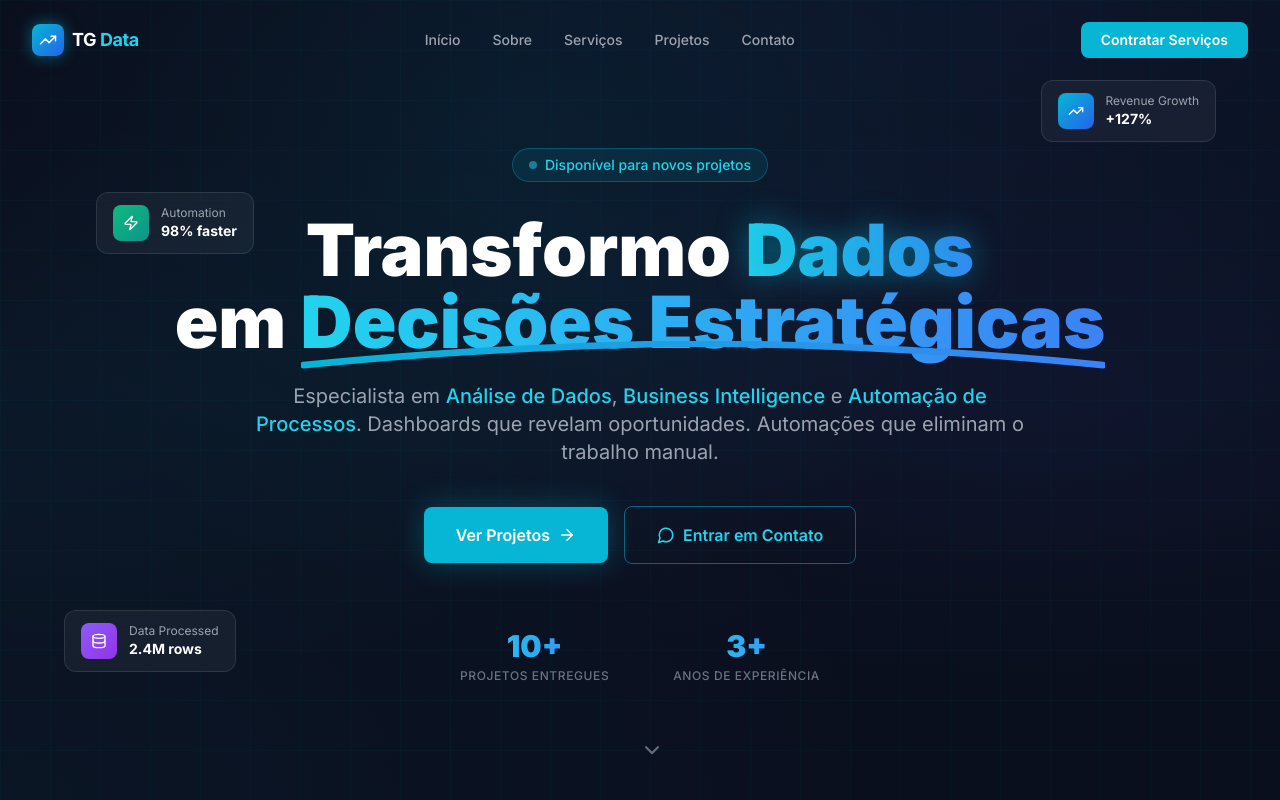
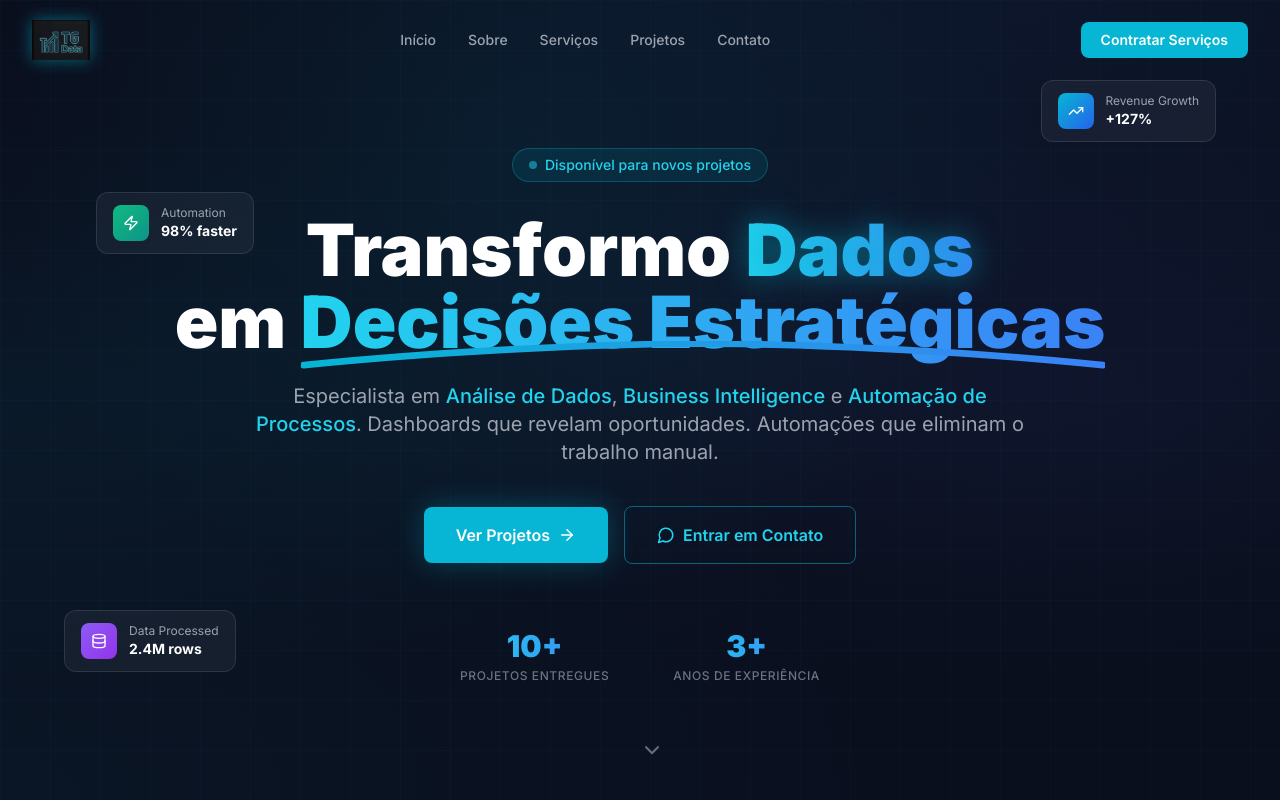
Before and after one commit to ThiagoGTK/Portfolio, a React (Vite) app: page / in a window 1280 px wide. Shown: the top 800 px of the page. Built offline with nearby package versions, Linux system fonts and the light colour scheme; the HTML template or start-up script is replaced by a standard one.

Commit message:
Add TG Data logo to navbar, favicon and og-image

```diff
--- a/index.html
+++ b/index.html
@@ -2,7 +2,7 @@
 <html lang="pt-BR">
   <head>
     <meta charset="UTF-8" />
-    <link rel="icon" type="image/svg+xml" href="/favicon.svg" />
+    <link rel="icon" type="image/png" href="/logo.png" />
     <meta name="viewport" content="width=device-width, initial-scale=1.0" />
 
     <!-- SEO Principal -->
--- a/src/components/Navbar.jsx
+++ b/src/components/Navbar.jsx
@@ -1,5 +1,5 @@
 import { useState, useEffect } from 'react'
-import { Menu, X, TrendingUp } from 'lucide-react'
+import { Menu, X } from 'lucide-react'
 
 const navLinks = [
   { label: 'Início', href: '#hero' },
@@ -34,13 +34,12 @@ export default function Navbar() {
       <div className="max-w-7xl mx-auto px-4 sm:px-6 lg:px-8">
         <div className="flex items-center justify-between h-16 md:h-20">
           {/* Logo */}
-          <button onClick={() => handleNav('#hero')} className="flex items-center gap-2 group">
-            <div className="w-8 h-8 rounded-lg bg-gradient-to-br from-cyan-500 to-blue-600 flex items-center justify-center shadow-[0_0_15px_rgba(6,182,212,0.5)] group-hover:shadow-[0_0_25px_rgba(6,182,212,0.8)] transition-all duration-300">
-              <TrendingUp size={18} className="text-white" />
-            </div>
-            <span className="text-white font-bold text-lg tracking-tight">
-              TG<span className="text-cyan-400"> Data</span>
-            </span>
+          <button onClick={() => handleNav('#hero')} className="flex items-center group">
+            <img
+              src="/logo.png"
+              alt="TG Data"
+              className="h-10 w-auto object-contain drop-shadow-[0_0_8px_rgba(6,182,212,0.5)] group-hover:drop-shadow-[0_0_16px_rgba(6,182,212,0.8)] transition-all duration-300"
+            />
           </button>
 
           {/* Desktop Links */}
```
Also changed, not shown: public/logo.png (added), public/og-image.png (added).
